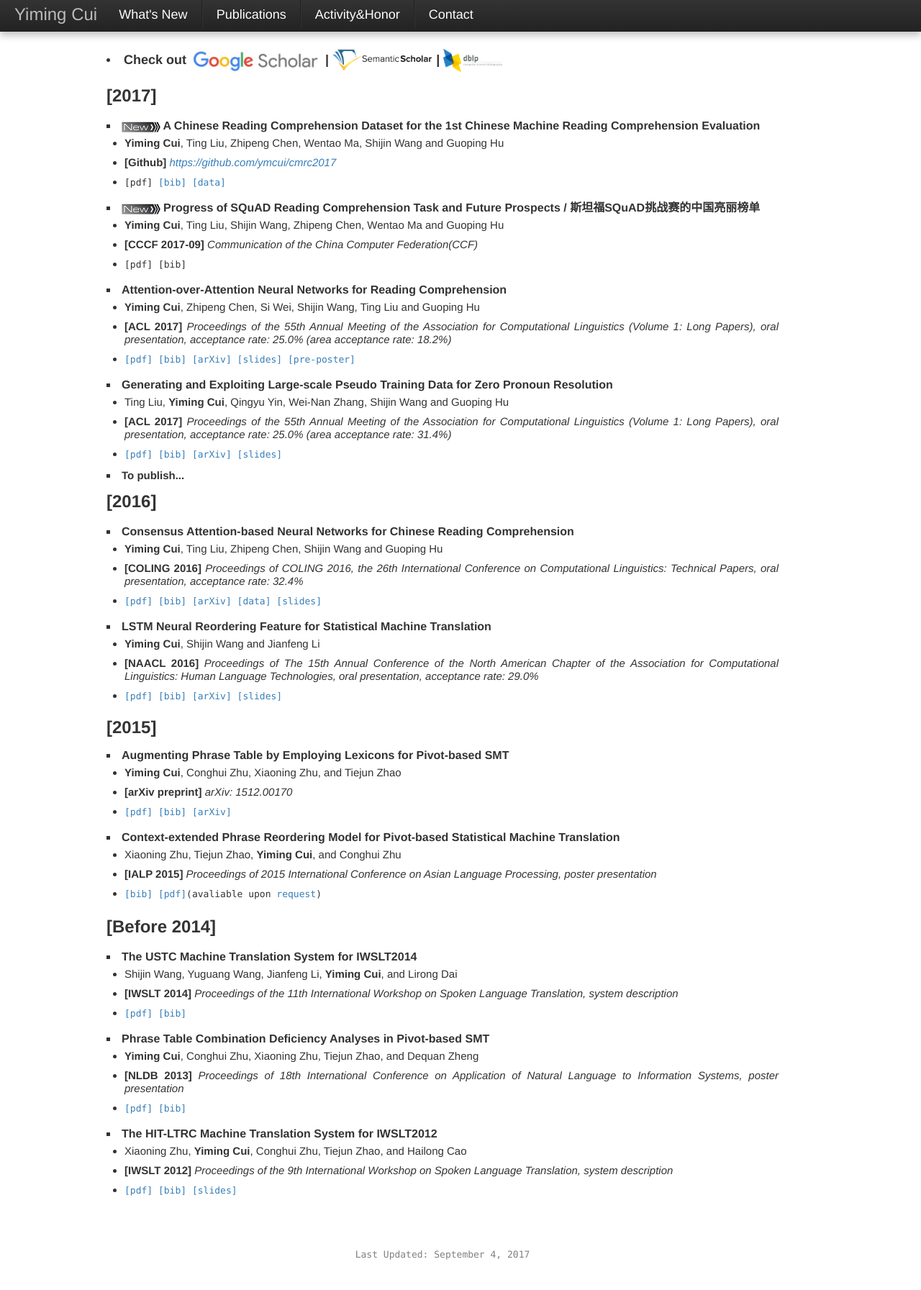
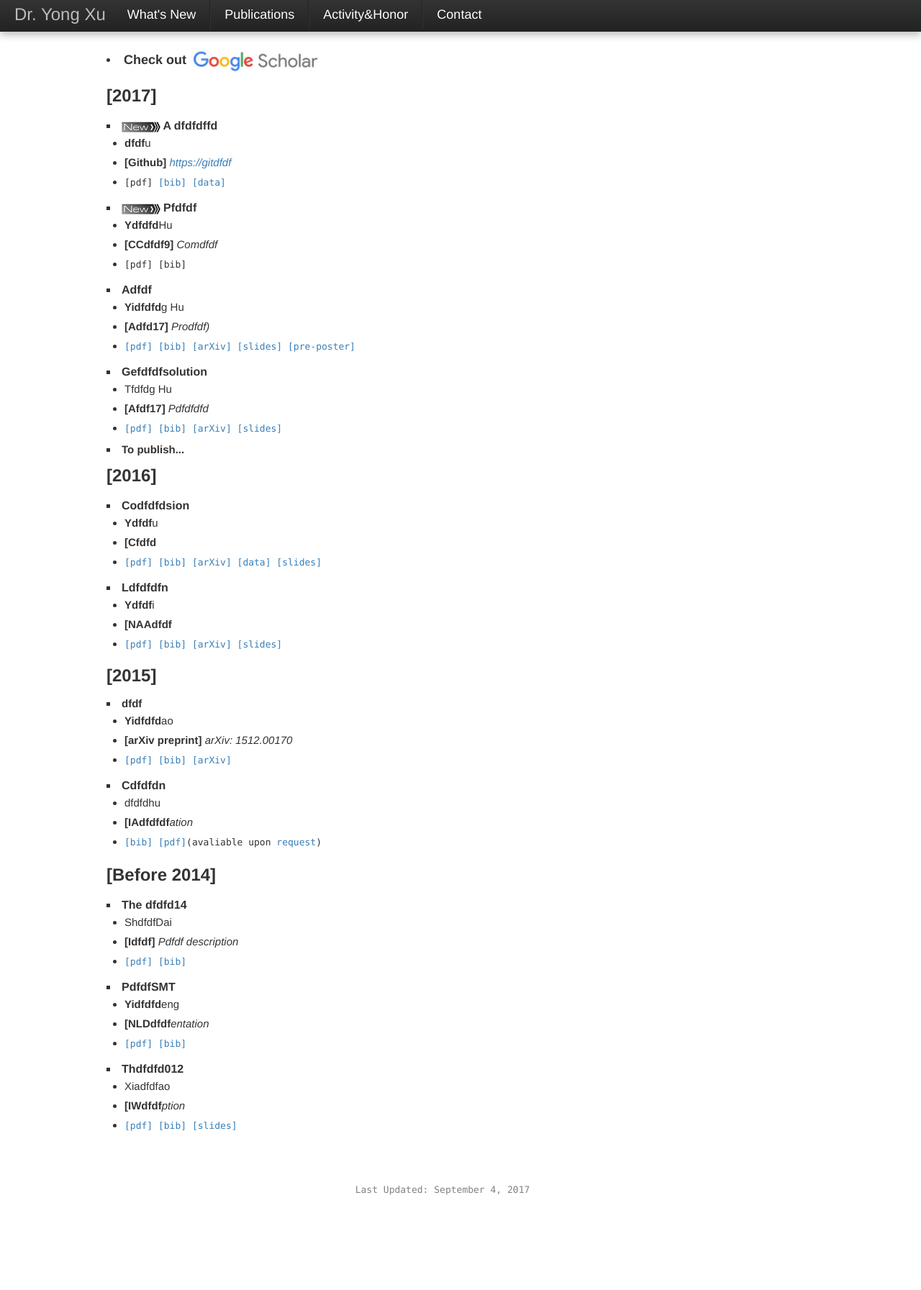
Before and after one commit to FelixDeng/yongxuUSTC.github.io, a plain HTML site: page publications.html in a window 1280 px wide. Shown: the whole page at 72% size. After the commit the page ends 1703 px from the top, so only its background shows below. Drawn offline with Linux system fonts and the light colour scheme.

Commit message:
Add files via upload

```diff
--- a/publications.html
+++ b/publications.html
@@ -43,7 +43,7 @@
             <span class="icon-bar"></span>
           </a>
           <!-- <a class="nav" href="index.html"><img src="./assets/img/me.jpg"></a> -->
-          <a class="brand" href="index.html">Yiming Cui</a>
+          <a class="brand" href="index.html">Dr. Yong Xu</a>
           <!--
           <div class="btn-group pull-right">
             <a class="btn dropdown-toggle" data-toggle="dropdown" href="#">
@@ -82,11 +82,9 @@
           <table width="80%" border="0" align="center">
   <tbody>
     <tr>
-      <td height="45"><h3><li>
-      Check out <a href="https://scholar.google.com/citations?user=Xl53m0QAAAAJ" target="_blank"> <img src="./images/google_scholar.png" height="32" alt="new"> </a> |
-       <a href="https://www.semanticscholar.org/author/Yiming-Cui/3043830" target="_blank"> <img src="./images/semantic_scholar_logo.png" height="32" alt="new"> </a> |
-       <a href="http://dblp.uni-trier.de/pers/hd/c/Cui:Yiming.html" target="_blank"> <img src="./images/dblp_logo.png" height="32" alt="new"> </a>
-      </li></h3></td>
+      <td height="45"><h3>
+        <li>
+      Check out <a href="https://scholar.google.co.uk/citations?user=nCmKPM4AAAAJ&hl=en" target="_blank"> <img src="./images/google_scholar.png" height="32" alt="new"> </a></li></h3></td>
     </tr>
 
     <!--publication at 2017-->
@@ -97,12 +95,12 @@
     </tr>
       <tr>
       <td align="justify">
-      <li type="square"><span style="line-height:30px;"><img src="./images/new.png" height="15" alt="new"><b><font size="3.5"> A Chinese Reading Comprehension Dataset for the 1st Chinese Machine Reading Comprehension Evaluation</font></b></span></li>
+      <li type="square"><span style="line-height:30px;"><img src="./images/new.png" height="15" alt="new"><b><font size="3.5"> A dfdfdffd</font></b></span></li>
       <ul>
-      <li><b>Yiming Cui</b>, Ting Liu, Zhipeng Chen, Wentao Ma, Shijin Wang and Guoping Hu</li>
+      <li><b>dfdf</b>u</li>
       </ul>
       <ul>
-      <li><b>[Github]</b><em> <a href="https://github.com/ymcui/cmrc2017">https://github.com/ymcui/cmrc2017</a> </em></li>
+      <li><b>[Github]</b><em> <a href="https://github.com/ymcui/cmrc2017">https://gitdfdf</a> </em></li>
       </ul>
       <ul>
       <li><font face="consolas" size="2">[pdf] <a href="bib/cmrc2017-dataset.bib">[bib]</a> <a href="https://github.com/ymcui/cmrc2017">[data]</a></font></li>
@@ -113,12 +111,12 @@
     </tr>
       <tr>
       <td align="justify">
-      <li type="square"><span style="line-height:30px;"><img src="./images/new.png" height="15" alt="new"><b><font size="3.5"> Progress of SQuAD Reading Comprehension Task and Future Prospects / 斯坦福SQuAD挑战赛的中国亮丽榜单</font></b></span></li>
+      <li type="square"><span style="line-height:30px;"><img src="./images/new.png" height="15" alt="new"><b><font size="3.5"> Pfdfdf</font></b></span></li>
       <ul>
-      <li><b>Yiming Cui</b>, Ting Liu, Shijin Wang, Zhipeng Chen, Wentao Ma and Guoping Hu</li>
+      <li><b>Ydfdfd</b>Hu</li>
       </ul>
       <ul>
-      <li><b>[CCCF 2017-09]</b> <em>Communication of the China Computer Federation(CCF)</em></li>
+      <li><b>[CCdfdf9]</b> <em>Comdfdf</em></li>
       </ul>
       <ul>
       <li><font face="consolas" size="2">[pdf] [bib]</a></font></li>
@@ -129,12 +127,12 @@
     </tr>
       <tr>
       <td align="justify">
-      <li type="square"><span style="line-height:30px;"><b><font size="3.5"> Attention-over-Attention Neural Networks for Reading Comprehension</font></b></span></li>
+      <li type="square"><span style="line-height:30px;"><b><font size="3.5"> Adfdf</font></b></span></li>
       <ul>
-      <li><b>Yiming Cui</b>, Zhipeng Chen, Si Wei, Shijin Wang, Ting Liu and Guoping Hu</li>
+      <li><b>Yidfdfd</b>g Hu</li>
       </ul>
       <ul>
-      <li><b>[ACL 2017]</b><em> Proceedings of the 55th Annual Meeting of the Association for Computational Linguistics (Volume 1: Long Papers), oral presentation, acceptance rate: 25.0% (area acceptance rate: 18.2%)</em></li>
+      <li><b>[Adfd17]</b><em> Prodfdf)</em></li>
       </ul>
       <ul>
       <li><font face="consolas" size="2"><a href="pdf/ACL2017_AoA_Reader.pdf">[pdf]</a> <a href="bib/ACL2017-AoA.bib">[bib]</a> <a href="http://arxiv.org/abs/1607.04423">[arXiv]</a> <a href="pdf/ACL2017_AoA_Reader_slides.pdf">[slides]</a> <a href="pdf/AoA_Reader_ACL2017_pre-poster.pdf">[pre-poster]</a></font></li>
@@ -145,12 +143,12 @@
     </tr>
       <tr>
       <td align="justify">
-      <li type="square"><span style="line-height:30px;"><b><font size="3.5"> Generating and Exploiting Large-scale Pseudo Training Data for Zero Pronoun Resolution</font></b></span></li>
+      <li type="square"><span style="line-height:30px;"><b><font size="3.5"> Gefdfdfsolution</font></b></span></li>
       <ul>
-      <li>Ting Liu, <b>Yiming Cui</b>, Qingyu Yin, Wei-Nan Zhang, Shijin Wang and Guoping Hu</li>
+      <li>Tfdfdg Hu</li>
       </ul>
       <ul>
-      <li><b>[ACL 2017]</b> <em>Proceedings of the 55th Annual Meeting of the Association for Computational Linguistics (Volume 1: Long Papers), oral presentation, acceptance rate: 25.0% (area acceptance rate: 31.4%)</em></li>
+      <li><b>[Afdf17]</b> <em>Pdfdfdfd</em></li>
       </ul>
       <ul>
       <li><font face="consolas" size="2"><a href="pdf/ACL2017_ZP.pdf">[pdf]</a> <a href="bib/ACL2017-ZP.bib">[bib]</a> <a href="http://arxiv.org/abs/1606.01603">[arXiv]</a> <a href="pdf/ACL2017_ZP_slides.pdf">[slides]</a></font></li>
@@ -174,12 +172,12 @@
     </tr>
       <tr>
       <td align="justify">
-      <li type="square"><span style="line-height:30px;"><b><font size="3.5"> Consensus Attention-based Neural Networks for Chinese Reading Comprehension</font></b></span></li>
+      <li type="square"><span style="line-height:30px;"><b><font size="3.5"> Codfdfdsion</font></b></span></li>
       <ul>
-      <li><b>Yiming Cui</b>, Ting Liu, Zhipeng Chen, Shijin Wang and Guoping Hu</li>
+      <li><b>Ydfdf</b>u</li>
       </ul>
       <ul>
-      <li><b>[COLING 2016]</b> <em>Proceedings of COLING 2016, the 26th International Conference on Computational Linguistics: Technical Papers, oral presentation, acceptance rate: 32.4%</em></li>
+      <li><b>[Cfdfd</b><em></em></li>
       </ul>
       <ul>
       <li><font face="consolas" size="2"> <a href="pdf/coling2016-consensus.pdf">[pdf]</a> <a href="bib/coling2016-consensus.bib">[bib]</a> <a href="https://arxiv.org/abs/1607.02250">[arXiv]</a> <a href="http://hfl.iflytek.com/chinese-rc/">[data]</a> <a href="pdf/COLING2016-slides.pdf">[slides]</a></font></li>
@@ -191,12 +189,12 @@
     </tr>
       <tr>
       <td align="justify">
-      <li type="square"><span style="line-height:30px;"><b><font size="3.5"> LSTM Neural Reordering Feature for Statistical Machine Translation</font></b></span></li>
+      <li type="square"><span style="line-height:30px;"><b><font size="3.5"> Ldfdfdfn</font></b></span></li>
       <ul>
-      <li><b>Yiming Cui</b>, Shijin Wang and Jianfeng Li</li>
+      <li><b>Ydfdf</b>i</li>
       </ul>
       <ul>
-      <li><b>[NAACL 2016]</b> <em>Proceedings of The 15th Annual Conference of the North American Chapter of the Association for Computational Linguistics: Human Language Technologies, oral presentation, acceptance rate: 29.0%</b></em></li>
+      <li><b>[NAAdfdf</b><em></em></li>
       </ul>
       <ul>
       <li><font face="consolas" size="2"> <a href="pdf/NAACL2016.pdf">[pdf]</a> <a href="bib/NAACL2016.bib">[bib]</a> <a href="http://arxiv.org/abs/1512.00177">[arXiv]</a> <a href="pdf/NAACL2016-slides.pdf">[slides]</a></font></li>
@@ -213,9 +211,9 @@
     </tr>
       <tr>
       <td align="justify">
-      <li type="square"><span style="line-height:30px;"><b><font size="3.5"> Augmenting Phrase Table by Employing Lexicons for Pivot-based SMT</font></b></span></li>
+      <li type="square"><span style="line-height:30px;"><b>dfdf </b></span></li>
       <ul>
-      <li><b>Yiming Cui</b>, Conghui Zhu, Xiaoning Zhu, and Tiejun Zhao</li>
+      <li><b>Yidfdfd</b>ao</li>
       </ul>
       <ul>
       <li><b>[arXiv preprint]</b> <em>arXiv: 1512.00170</em></li>
@@ -229,12 +227,12 @@
     </tr>
       <tr>
       <td align="justify">
-      <li type="square"><span style="line-height:30px;"><b><font size="3.5"> Context-extended Phrase Reordering Model for Pivot-based Statistical Machine Translation</font></b></span></li>
+      <li type="square"><span style="line-height:30px;"><b><font size="3.5"> Cdfdfdn</font></b></span></li>
       <ul>
-      <li>Xiaoning Zhu, Tiejun Zhao, <b>Yiming Cui</b>, and Conghui Zhu</li>
+      <li>dfdfdhu</li>
       </ul>
       <ul>
-      <li><b>[IALP 2015]</b> <em>Proceedings of 2015 International Conference on Asian Language Processing, poster presentation</em></li>
+      <li><b>[IAdfdfdf</b><em>ation</em></li>
       </ul>
       <ul>
       <li><font face="consolas" size="2"><a href="bib/IALP2015.bib">[bib]</a> <a href="http://ieeexplore.ieee.org/xpl/articleDetails.jsp?arnumber=7451524">[pdf]</a>(avaliable upon <a href="mailto:admin@ymcui.com">request</a>)</font></li>
@@ -251,12 +249,12 @@
     </tr>
       <tr>
       <td align="justify">
-      <li type="square"><span style="line-height:30px;"><b><font size="3.5"> The USTC Machine Translation System for IWSLT2014</font></b></span></li>
+      <li type="square"><span style="line-height:30px;"><b><font size="3.5"> The dfdfd14</font></b></span></li>
       <ul>
-      <li>Shijin Wang, Yuguang Wang, Jianfeng Li, <b>Yiming Cui</b>, and Lirong Dai</li>
+      <li>ShdfdfDai</li>
       </ul>
       <ul>
-      <li><b>[IWSLT 2014]</b> <em>Proceedings of the 11th International Workshop on Spoken Language Translation, system description</em></li>
+      <li><b>[Idfdf]</b> <em>Pdfdf description</em></li>
       </ul>
       <ul>
       <li><font face="consolas" size="2"> <a href="pdf/IWSLT14-USTC.pdf">[pdf]</a> <a href="bib/IWSLT14-USTC.bib">[bib]</a> </font></li>
@@ -267,12 +265,12 @@
     </tr>
       <tr>
       <td align="justify">
-      <li type="square"><span style="line-height:30px;"><b><font size="3.5"> Phrase Table Combination Deficiency Analyses in Pivot-based SMT</font></b></span></li>
+      <li type="square"><span style="line-height:30px;"><b><font size="3.5"> PdfdfSMT</font></b></span></li>
       <ul>
-      <li><b>Yiming Cui</b>, Conghui Zhu, Xiaoning Zhu, Tiejun Zhao, and Dequan Zheng</li>
+      <li><b>Yidfdfd</b>eng</li>
       </ul>
       <ul>
-      <li><b>[NLDB 2013]</b> <em>Proceedings of 18th International Conference on Application of Natural Language to Information Systems, poster presentation</em></li>
+      <li><b>[NLDdfdf</b><em>entation</em></li>
       </ul>
       <ul>
       <li><font face="consolas" size="2"> <a href="pdf/NLDB2013.pdf">[pdf]</a> <a href="bib/NLDB2013.bib">[bib]</a> </font></li>
@@ -283,12 +281,12 @@
     </tr>
       <tr>
       <td align="justify">
-      <li type="square"><span style="line-height:30px;"><b><font size="3.5"> The HIT-LTRC Machine Translation System for IWSLT2012</font></b></span></li>
+      <li type="square"><span style="line-height:30px;"><b><font size="3.5"> Thdfdfd012</font></b></span></li>
       <ul>
-      <li>Xiaoning Zhu, <b>Yiming Cui</b>, Conghui Zhu, Tiejun Zhao, and Hailong Cao</li>
+      <li>Xiadfdfao</li>
       </ul>
       <ul>
-      <li><b>[IWSLT 2012]</b> <em>Proceedings of the 9th International Workshop on Spoken Language Translation, system description</em></li>
+      <li><b>[IWdfdf</b><em>ption</em></li>
       </ul>
       <ul>
       <li><font face="consolas" size="2"> <a href="pdf/IWSLT12-HIT.pdf">[pdf]</a> <a href="bib/IWSLT12-HIT.bib">[bib]</a>  <a href="pdf/IWSLT12-HIT-slides.pdf">[slides]</a></font></li>
```
Also changed, not shown: activity_and_honor.html (+29 -24 lines), contact.html (+2 -2 lines), events.html (+14 -15 lines), index.html (+5 -5 lines), whatsnew.html (+14 -15 lines).
